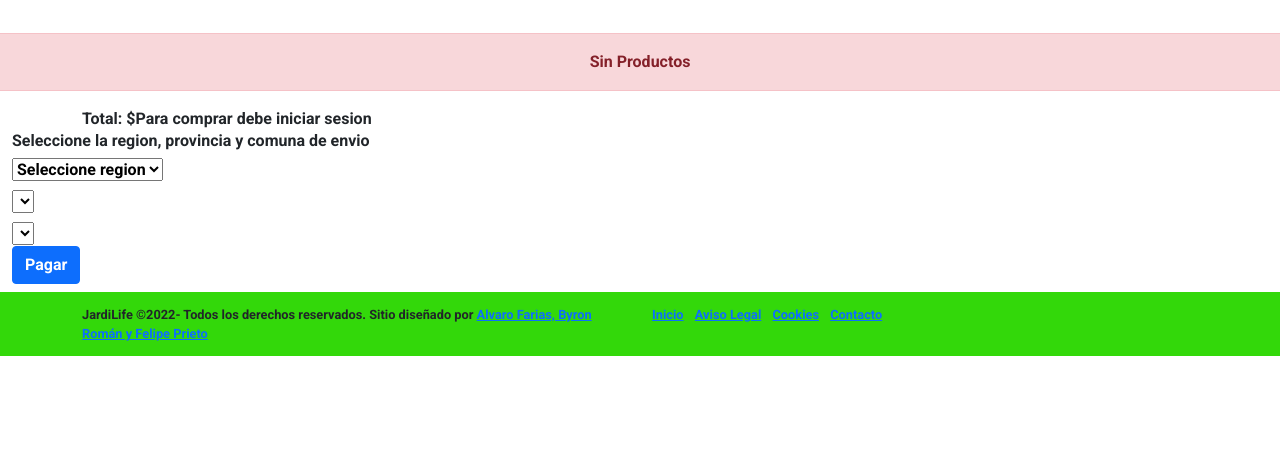
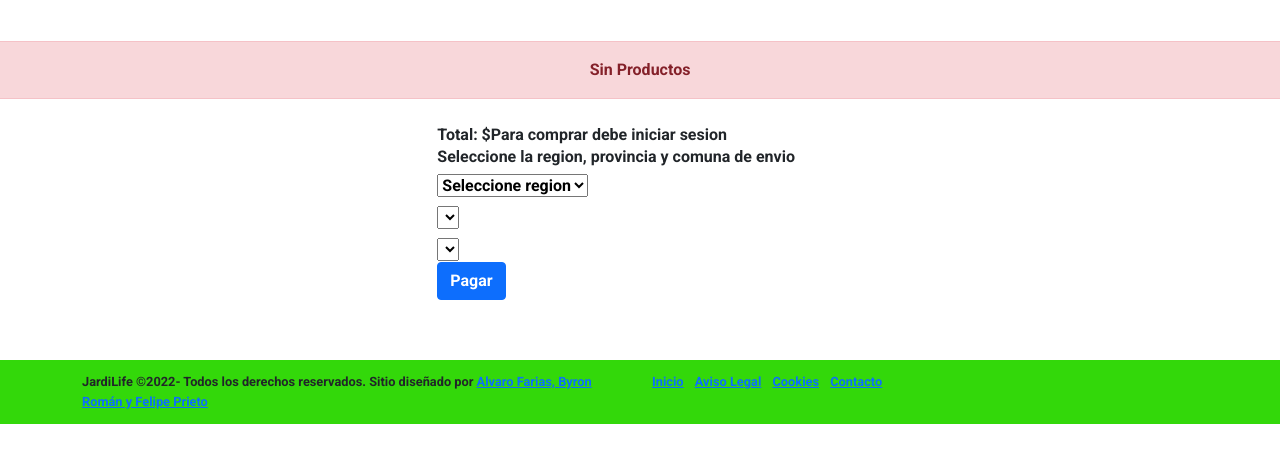
Before and after one commit to Tkr00/JardiLife, a Django app: page /form_carrito in a window 1280 px wide. Shown: the part 179-642 px from the top of the page. Run offline with Django 4.2, Linux system fonts and the light colour scheme; lists and menus that the app fills with data are empty; some libraries are stand-ins or nearby versions.

Commit message:
css aplicado carrito de compras aún sin terminar

```diff
--- a/TestDjango/TestDjango/settings.py
+++ b/TestDjango/TestDjango/settings.py
@@ -81,7 +81,7 @@ WSGI_APPLICATION = 'TestDjango.wsgi.application'
 DATABASES = {
     'default': {
         'ENGINE': 'django.db.backends.oracle',
-        'NAME': '127.0.0.1:1521/xe',
+        'NAME': '127.0.0.1:1521/orcl',
         'USER': 'c##prueba',
         'PASSWORD': 'prueba',
     }
--- a/TestDjango/core/templates/core/form_carrito.html
+++ b/TestDjango/core/templates/core/form_carrito.html
@@ -114,14 +114,16 @@
         </div>
       </nav>
     </header>
-    <div class="row" style="margin-top: 0%; margin-bottom:2%; ">
+
+
+    <div class="row" style="margin-top: 0%; margin-bottom:2%;">
       <h1 class="text-center"></h1>
     </div>
-    <div class="row d-flex justify-content-center">
+    <div class="row g-2 d-flex justify-content-center" style="margin-top: 0%; margin-bottom:4%;">
           {% if request.session.carro.items %}
             {% for key, value in request.session.carro.items %}
-          <div class="col-sm-3" style="margin-top: 5%;">
-            <div class="card" >
+          <div class="col-sm-4" style="margin-top: 5%;">
+            <div class="card"  >
               <img id="img_pt" src="{{ value.imagen }}">
               <div class="card-body">
                 <h5 class="card-title">{{value.nombre}}</h5>
@@ -138,10 +140,14 @@
                   Sin Productos
               </div>
           {% endif %}
-        </div>
+
+
+
+        <!-- Container cosas abajo total -->
+
+        <div class="col-sm-4" style="float: left;">
           <div class="container">
             Total: ${{total_carro}}
-        </div>
           </div>
           <div class="container-fluid">
             <div class="row">
@@ -162,8 +168,8 @@
             </div>
               <a href="{% url 'Pagina' %}"><button type="button" class="btn btn-primary">Pagar</button></a>
           </div>
-      </div>
-    </div>
+
+
         <div class="row">
           <h1></h1>
         </div>
@@ -194,6 +200,13 @@
             });
           });
         </script>
+      </div>
+    </div>
+        <!-- Termina Container cosas abajo total -->
+
+
+
+
       <footer>
         <div class="container">
             <div class="row">
```
Also changed, not shown: TestDjango/core/static/core/css/style.css (line endings or trailing spaces). Lines whose indentation alone changed are shown as unchanged.
